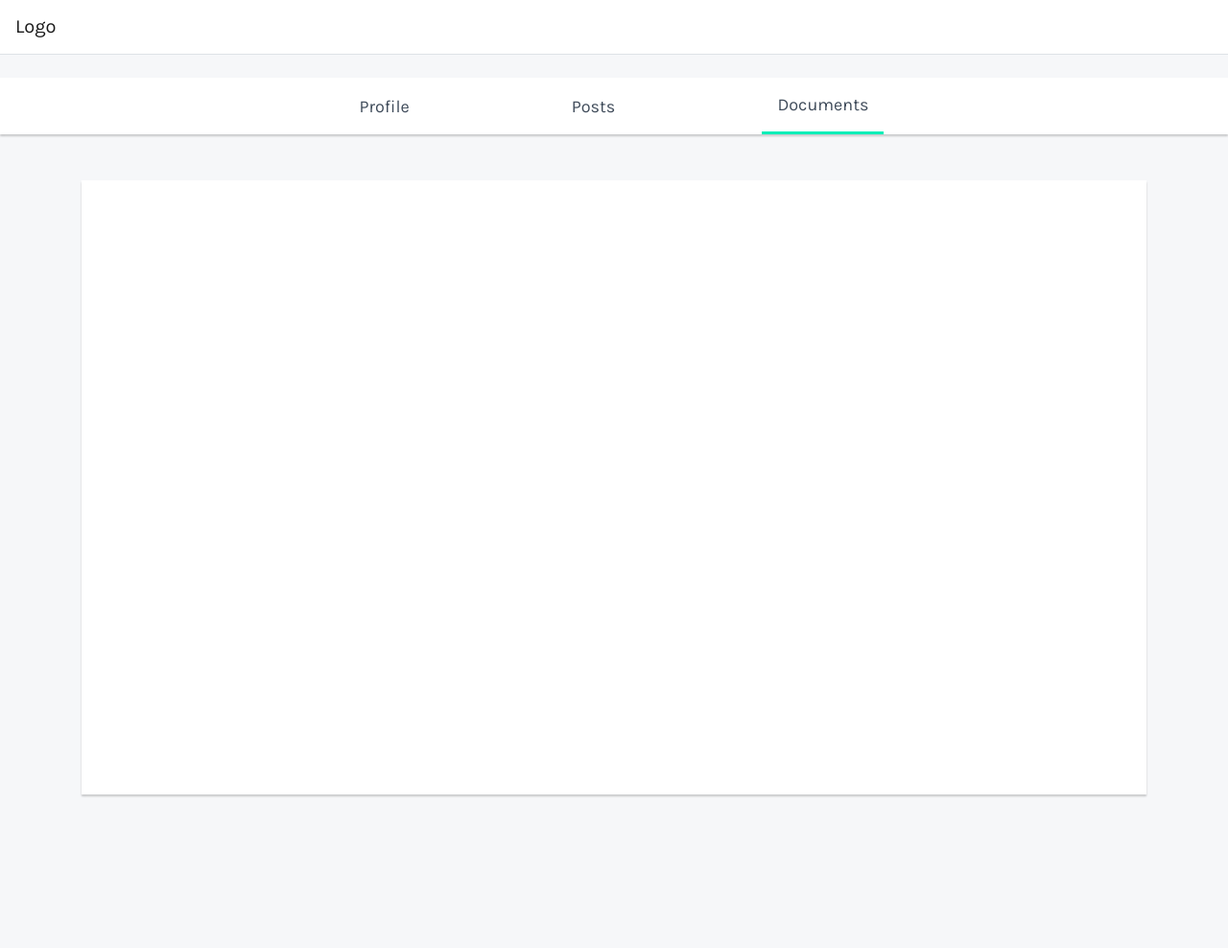
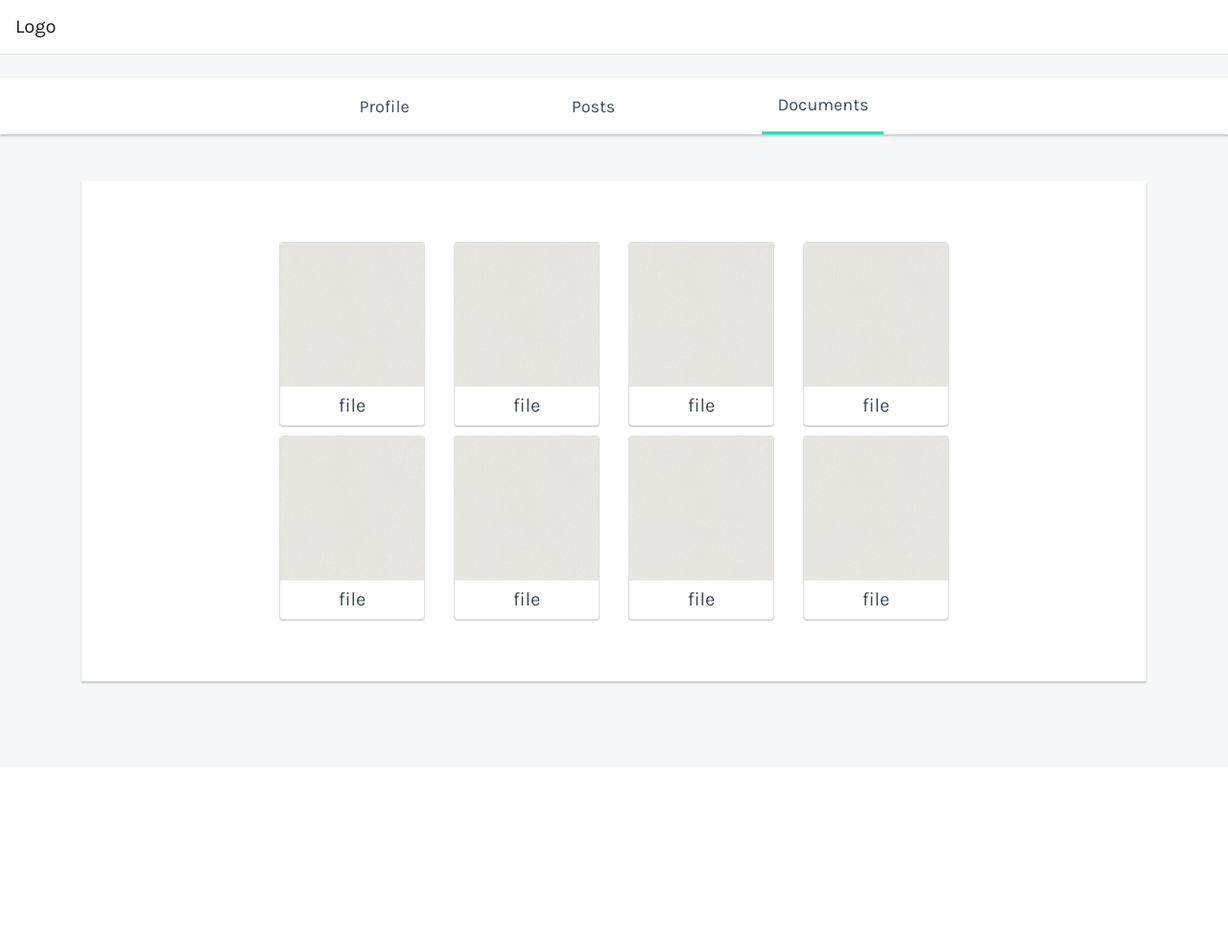
Before and after one commit to TetrisFan/wwthackcodingcolts, a PHP site: page /club-profile.html in a window 1280 px wide, after a click on "Documents". Shown: the whole page at 96% size. After the commit the page ends 713 px from the top, so only its background shows below. Run offline with PHP 8.4, Linux system fonts and the light colour scheme; some libraries are stand-ins or nearby versions.

Commit message:
finished club profile pg

```diff
--- a/front-end/club-profile.html
+++ b/front-end/club-profile.html
@@ -40,12 +40,12 @@
               <h1>Club Name</h1>
               <p>Lorem ipsum dolor sit amet, consectetur adipiscing elit, sed do eiusmod tempor incididunt ut labore et dolore magna aliqua. Ut enim ad minim veniam, quis nostrud exercitation ullamco laboris nisi ut aliquip ex ea commodo consequat. Duis aute irure dolor in reprehenderit in voluptate velit esse cillum dolore eu fugiat nulla pariatur. Excepteur sint occaecat cupidatat non proident, sunt in culpa qui officia deserunt mollit anim id est laborum.</p>
               <p>Lorem ipsum dolor sit amet, consectetur adipiscing elit, sed do eiusmod tempor incididunt ut labore et dolore magna aliqua. Ut enim ad minim veniam, quis nostrud exercitation ullamco laboris nisi ut aliquip ex ea commodo consequat. Duis aute irure dolor in reprehenderit in voluptate velit esse cillum dolore eu fugiat nulla pariatur. Excepteur sint occaecat cupidatat non proident, sunt in culpa qui officia deserunt mollit anim id est laborum.</p>
-              <button type="submit" class="btn btn-primary">join now</button>
+              <button type="submit" class="btn btn-primary mt-3 mb-3">join now</button>
               <hr>
 
-              <h1>Members</h1>
+              <h1 class="mt-3 mb-3">Members</h1>
               <div class="row">
-                <div class="col"><img class="profile-pic" src="gray.png"/><p class="member-name mb-0">Name</p><p class="position">Teacher</p></div>
+                <div class="col"><img class="profile-pic" src="gray.png"/><p class="member-name mb-0">Name</p><p class="position">Officer</p></div>
                 <div class="col"><img class="profile-pic" src="gray.png"/><p class="member-name mb-0">Name</p><p class="position">Officer</p></div>
                 <div class="col"><img class="profile-pic" src="gray.png"/><p class="member-name mb-0">Name</p><p class="position">Officer</p></div>
                 <div class="col"><img class="profile-pic" src="gray.png"/><p class="member-name mb-0">Name</p></div>
@@ -87,8 +87,60 @@
         </main>
       </div>
       <div class="tab-pane fade" id="documents" role="tabpanel" aria-labelledby="documents-tab">
-        <main role="main" class="container text-center mt-5">
-          <div class="jumbotron d-flex flex-column justify-content-center">
+        <main role="main" class="container h-75 text-center mt-5">
+          <div class="jumbotron d-flex flex-column justify-content-center align-items-center">
+            <div class="card-deck ">
+              <div class="card">
+                <img class="card-img-top" src="gray.png" alt="Card image cap">
+                <div class="card-body">
+                  <h5 class="card-title">file</h5>
+                </div>
+              </div>
+              <div class="card">
+                <img class="card-img-top" src="gray.png" alt="Card image cap">
+                <div class="card-body">
+                  <h5 class="card-title">file</h5>
+                </div>
+              </div>
+              <div class="card">
+                <img class="card-img-top" src="gray.png" alt="Card image cap">
+                <div class="card-body">
+                  <h5 class="card-title">file</h5>
+                </div>
+              </div>
+              <div class="card">
+                <img class="card-img-top" src="gray.png" alt="Card image cap">
+                <div class="card-body">
+                  <h5 class="card-title">file</h5>
+                </div>
+              </div>
+            </div>
+            <div class="card-deck">
+              <div class="card">
+                <img class="card-img-top" src="gray.png" alt="Card image cap">
+                <div class="card-body">
+                  <h5 class="card-title">file</h5>
+                </div>
+              </div>
+              <div class="card">
+                <img class="card-img-top" src="gray.png" alt="Card image cap">
+                <div class="card-body">
+                  <h5 class="card-title">file</h5>
+                </div>
+              </div>
+              <div class="card">
+                <img class="card-img-top" src="gray.png" alt="Card image cap">
+                <div class="card-body">
+                  <h5 class="card-title">file</h5>
+                </div>
+              </div>
+              <div class="card">
+                <img class="card-img-top" src="gray.png" alt="Card image cap">
+                <div class="card-body">
+                  <h5 class="card-title">file</h5>
+                </div>
+              </div>
+            </div>
           </div>
         </main>
       </div>
--- a/front-end/styles.css
+++ b/front-end/styles.css
@@ -186,3 +186,31 @@ hr {
   padding: 30px 60px;
   text-align: left;
 }
+
+.card-img-top {
+  max-width: 180px;
+  max-height: 150px;
+  width: 100%;
+}
+
+.card {
+  max-width: 180px;
+  width: 100%;
+  box-shadow: 0 1px 1px 0 rgba(0, 0, 0, 0.1), 0 1px 1px 0 rgba(0, 0, 0, 0.1);
+}
+
+.card-deck:last-of-type{
+  margin-top: 10px;
+}
+
+.card-body {
+  max-height: 20px;
+  display: flex;
+  flex-direction: column;
+  justify-content: center;
+  align-items: center;
+}
+
+.card-body h5 {
+  margin: 0;
+}
```
Also changed, not shown: front-end/gray.png.
